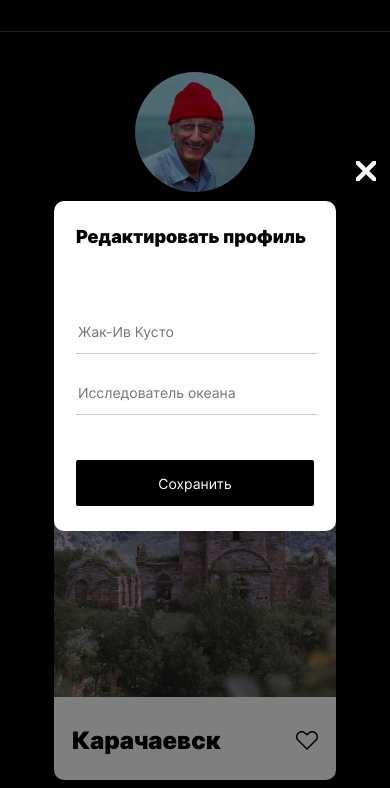
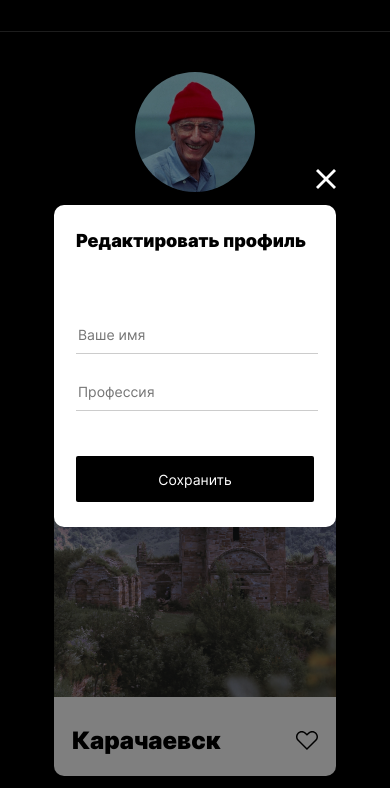
Before and after one commit to Pautinka-lzhi/mesto, a plain HTML site: page index.html in a window 390 px wide. Both pictures are taken after a click on the button 308 px from the left and 291 px from the top of the page. Shown: the part 56-844 px from the top of the page. Drawn offline with Linux system fonts and the light colour scheme.

Commit message:
на 3 проверку

```diff
--- a/blocks/grid/__card/grid__card.css
+++ b/blocks/grid/__card/grid__card.css
@@ -2,5 +2,4 @@
   background: #FFFFFF;
   border-radius: 10px;
   overflow: hidden;
-  min-height: 361px;
 }
--- a/blocks/grid/__discription/grid__discription.css
+++ b/blocks/grid/__discription/grid__discription.css
@@ -2,7 +2,6 @@
   display: flex;
   justify-content: space-between;
   max-width: 246px;
-  align-items: center;
   margin: 0 auto;
-  min-height: 79px;
+  margin-top: 25px;
 }
--- a/blocks/page/__grid/page__grid.css
+++ b/blocks/page/__grid/page__grid.css
@@ -5,6 +5,7 @@
   margin-top: 51px;
   display: grid;
   grid-template-columns: repeat(auto-fit, 282px);
+  grid-auto-rows: 361px;
   gap: 20px 17px;
   justify-content: center;
 }
--- a/blocks/popup/__close/popup__close.css
+++ b/blocks/popup/__close/popup__close.css
@@ -2,6 +2,7 @@
   background-image: url(../../../image/Close_Icon.svg);
   background-repeat: no-repeat;
   background-position: center;
+  background-size: contain;
   width: 32px;
   height: 32px;
   border: none;
@@ -20,5 +21,7 @@
   .popup__close {
     width: 20px;
     height: 20px;
+    top: -36px;
+    right: 0;
   }
 }
--- a/blocks/popup/__conteiner/popup__conteiner.css
+++ b/blocks/popup/__conteiner/popup__conteiner.css
@@ -1,6 +1,6 @@
 .popup__conteiner {
   width: 430px;
-    background: #FFFFFF;
+  background: #FFFFFF;
   box-shadow: 0px 0px 25px rgba(0, 0, 0, 0.15);
   border-radius: 10px;
   position: relative;
--- a/blocks/popup/__form/popup__form.css
+++ b/blocks/popup/__form/popup__form.css
@@ -1,11 +1,11 @@
 .popup__form {
   width: 358px;
-  padding: 34px 36px 37px;
+  padding: 0 36px 37px;
 }
 
 @media screen and (max-width: 600px) {
   .popup__form {
     width: 238px;
-    padding: 25px 22px;
+    padding: 0 22px 25px;
   }
 }
--- a/blocks/popup/__input/popup__input.css
+++ b/blocks/popup/__input/popup__input.css
@@ -1,13 +1,14 @@
 .popup__input {
+  margin: 0;
   width: 358px;
   border: none;
   border-bottom: 1px solid rgba(0, 0, 0, 0.2);
   font-style: normal;
   font-weight: normal;
   font-size: 14px;
-  line-height: 17px;
+  line-height: 16px;
   padding-top: 30px;
-  padding-bottom: 13px;
+  padding-bottom: 10px;
 }
 
 .popup__input:focus {
--- a/blocks/popup/__title/popup__title.css
+++ b/blocks/popup/__title/popup__title.css
@@ -5,13 +5,14 @@
   font-size: 24px;
   line-height: 29px;
   color: #000000;
-  padding-bottom: 24px;
+  padding: 34px 36px 18px;
+
 }
 
 @media screen and (max-width: 600px) {
   .popup__title {
     font-size: 18px;
     line-height: 22px;
-    padding-bottom: 45px;
+    padding: 25px 22px 45px;
   }
 }
--- a/blocks/profil/__add/profil__add.css
+++ b/blocks/profil/__add/profil__add.css
@@ -19,5 +19,6 @@
   .profil__add {
     margin-top: 36px;
     width: 282px;
+    background-size: 16px;
   }
 }
--- a/blocks/profil/__description/profil__description.css
+++ b/blocks/profil/__description/profil__description.css
@@ -5,6 +5,10 @@
   font-size: 18px;
   line-height: 22px;
   margin-top: 16px;
+  text-overflow: ellipsis;
+  white-space: nowrap;
+  overflow: hidden;
+  max-width: 294px;
 }
 
 @media screen and (max-width: 600px) {
--- a/blocks/profil/__name/profil__name.css
+++ b/blocks/profil/__name/profil__name.css
@@ -7,6 +7,7 @@
   text-overflow: ellipsis;
   white-space: nowrap;
   overflow: hidden;
+  max-width: 294px;
 }
 
 @media screen and (max-width: 600px) {
--- a/index.html
+++ b/index.html
@@ -22,51 +22,51 @@
             <h1 class="profil__name">Жак-Ив Кусто</h1>
             <p class="profil__description">Исследователь океана</p>
           </div>
-          <button class="profil__edit"></button>
+          <button type="button" class="profil__edit"></button>
         </div>
-        <button class="profil__add"></button>
+        <button type="button" class="profil__add"></button>
       </section>
       <section class="grid page__grid">
         <div class="grid__card">
           <img src="./image/grid_Karachaevsk.jpg" alt="Карачаевск" class="grid__photo">
           <div class="grid__discription">
             <h2 class="grid__title">Карачаевск</h2>
-            <button class="grid__button"></button>
+            <button type="button" class="grid__button"></button>
           </div>
         </div>
         <div class="grid__card">
           <img src="./image/grid_Elbrus.jpg" alt="Гора Эльбрус" class="grid__photo">
           <div class="grid__discription">
             <h2 class="grid__title">Гора Эльбрус</h2>
-            <button class="grid__button"></button>
+            <button type="button" class="grid__button"></button>
           </div>
         </div>
         <div class="grid__card">
           <img src="./image/grid_Dombai.jpg" alt="Домбай" class="grid__photo">
           <div class="grid__discription">
             <h2 class="grid__title">Домбай</h2>
-            <button class="grid__button"></button>
+            <button type="button" class="grid__button"></button>
           </div>
         </div>
         <div class="grid__card">
           <img src="./image/grid_Elbrus.jpg" alt="Гора Эльбрус" class="grid__photo">
           <div class="grid__discription">
             <h2 class="grid__title">Гора Эльбрус</h2>
-            <button class="grid__button"></button>
+            <button type="button" class="grid__button"></button>
           </div>
         </div>
         <div class="grid__card">
           <img src="./image/grid_Dombai.jpg" alt="Домбай" class="grid__photo">
           <div class="grid__discription">
             <h2 class="grid__title">Домбай</h2>
-            <button class="grid__button"></button>
+            <button type="button" class="grid__button"></button>
           </div>
         </div>
         <div class="grid__card">
           <img src="./image/grid_Karachaevsk.jpg" alt=" Карачаево-Черкесия" class="grid__photo">
           <div class="grid__discription">
             <h2 class="grid__title">Карачаево-Черкесия</h2>
-            <button class="grid__button"></button>
+            <button type="button" class="grid__button"></button>
           </div>
         </div>
       </section>
@@ -78,12 +78,12 @@
     </footer>
     <div class="popup">
       <div class="popup__conteiner">
-        <button class="popup__close"></button>
-        <form class="popup__form">
-          <h2 class="popup__title">Редактировать профиль</h2>
+        <button type="button" class="popup__close"></button>
+        <h2 class="popup__title">Редактировать профиль</h2>
+        <form name="profil_form" class="popup__form">
           <fieldset class="popup__fieldset">
-            <input type="text" name="firstname" placeholder="Жак-Ив Кусто" class="popup__input popup__input_form_name" required>
-            <input type="text" name="description" placeholder="Исследователь океана" class="popup__input popup__input_form_description" required>
+            <input type="text" name="firstname" placeholder="Ваше имя" class="popup__input popup__input_form_name" required>
+            <input type="text" name="description" placeholder="Профессия" class="popup__input popup__input_form_description" required>
           </fieldset>
           <button type="submit" class="popup__save">Сохранить</button>
         </form>
--- a/pages/index.css
+++ b/pages/index.css
@@ -1,5 +1,5 @@
+@import url('../vendor/normalize.css');
 @import url('../vendor/fonts/fonts.css');
-@import url('../vendor/normalize.css');
 @import url('../blocks/page/page.css');
 @import url('../blocks/page/__header/page__header.css');
 @import url('../blocks/page/__profil/page__profil.css');
--- a/scripts/index.js
+++ b/scripts/index.js
@@ -6,22 +6,6 @@ let nameInput = popup.querySelector('.popup__input_form_name');
 let descriptionInput = popup.querySelector('.popup__input_form_description');
 let profilName = document.querySelector('.profil__name');
 let profilDescription = document.querySelector('.profil__description');
-let gridButton = document.querySelector('.grid__button');
-
-gridButton.addEventListener('click', function (evt) {
-    evt.target.classList.toggle('grid__button_actived')
-});
-
-function formSubmitHandler(evt) {
-    evt.preventDefault();
-    setProfileValue();
-    closePopup(popup);
-};
-
-function setProfileValue() {
-    profilName.textContent = nameInput.value;
-    profilDescription.textContent = descriptionInput.value
-};
 
 function showPopup(evt) {
     popup.classList.add('popup_opened');
@@ -31,6 +15,14 @@ function closePopup(evt) {
     popup.classList.remove('popup_opened');
 };
 
-formElement.addEventListener('submit', formSubmitHandler);
 profilEdit.addEventListener('click', showPopup);
 popupClose.addEventListener('click', closePopup);
+
+function formSubmitHandler(evt) {
+    evt.preventDefault();
+    profilName.textContent = nameInput.value;
+    profilDescription.textContent = descriptionInput.value
+    closePopup(popup);
+};
+
+formElement.addEventListener('submit', formSubmitHandler);
--- a/vendor/fonts/fonts.css
+++ b/vendor/fonts/fonts.css
@@ -17,14 +17,6 @@
 @font-face {
   font-family: 'Inter';
   font-style: normal;
-  font-weight: 700;
-  font-display: swap;
-  src: url("./Inter-Bold.woff2") format("woff2"), url("./Inter-Bold.woff") format("woff");
-}
-
-@font-face {
-  font-family: 'Inter';
-  font-style: normal;
   font-weight: 900;
   font-display: swap;
   src: url('./Inter-Black.woff2') format("woff2"), url('./Inter-Black.woff') format("woff");
```
Also changed, not shown: vendor/fonts/Inter-Bold.woff (deleted), vendor/fonts/Inter-Bold.woff2 (deleted).
